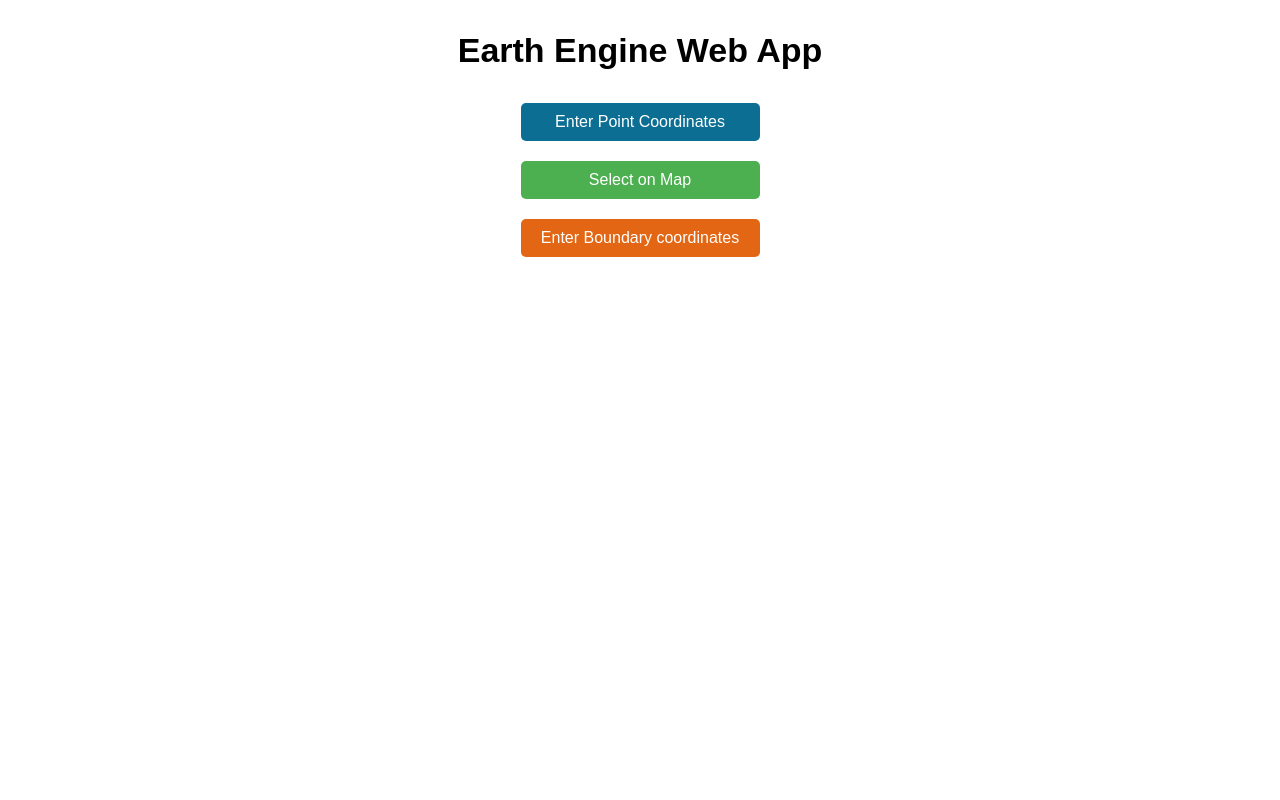
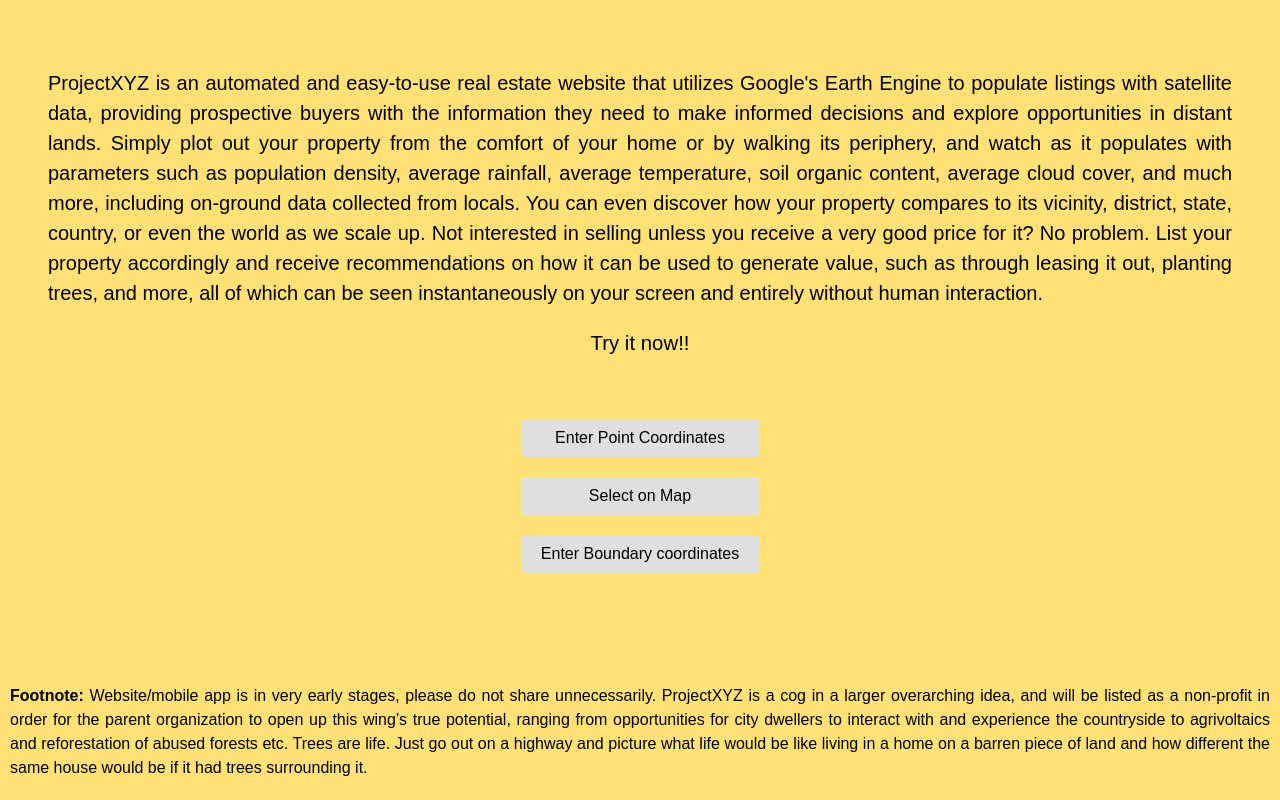
Before and after one commit to myj-nikhil/earth-engine, a Flask app: page / in a window 1280 px wide. Run offline with Flask 2, Linux system fonts and the light colour scheme.

Commit message:
added text to the page

```diff
--- a/templates/index.html
+++ b/templates/index.html
@@ -1,10 +1,8 @@
-
-
 <!DOCTYPE html>
 <html>
   <head>
     <meta charset="utf-8">
-    <title>Earth Engine Web App</title>
+    <title>Project XYZ</title>
     <style>
       /* Center the buttons vertically and horizontally */
       body {
@@ -14,32 +12,87 @@
         flex-direction: column;
         justify-content: center;
         align-items: center;
+        background-color: hsl(47, 100%, 73%);
         /* height: 100vh;    */
       }
+
+      #description {
+        padding: 20px;
+        border-radius: 10px;
+        margin: 20px;
+        text-align: center;
+      }
+
       /* Style the buttons */
       button {
         padding: 10px 20px;
         font-size: 16px;
-        background-color: #0d6e94;
-        color: white;
+        /* background-color: #0d6e94; */
+        color: black;
         border: none;
         border-radius: 5px;
         margin: 10px;
         width: 239px;
         cursor: pointer;
+        background-color: #dfdfdf;
       }
       #button2{
-        background-color: #4CAF50;
+        /* background-color: #4CAF50; */
+        background-color: #dfdfdf;
+        color: black  ;
       }
       #button3{
-        background-color: #e26613;
+        background-color: #dfdfdf;
+        color: black  ;
+      }
+
+      h1 {
+        margin-top: 50px;
+        font-size: 36px;
+        text-align: center;
+      }
+
+      p {
+        font-size: 20px;
+        line-height: 1.5;
+        margin-bottom: 10px;
+        text-align: left  ;
+        text-align: justify;
+      }
+      #foot {
+        position: absolute;
+        bottom: 0;
+        /* left: 0; */
+        width: 100%;
+        /* background-color: #aeff63; */
+        padding: 10px;
+        text-align: left;
+        text-align: justify;
+        font-size: 14px;
+        height: 50px;
+        margin: 0 auto;
       }
     </style>
   </head>
   <body>
-    <h1 style="text-align: center;">Earth Engine Web App</h1>
+    <!-- <h1>Project XYZ</h1>  -->
+    <div id="description">
+      <p>
+        ProjectXYZ is an automated and easy-to-use real estate website that utilizes Google's Earth Engine to populate listings with satellite data, providing prospective buyers with the information they need to make informed decisions and explore opportunities in distant lands.
+        Simply plot out your property from the comfort of your home or by walking its periphery, and watch as it populates with parameters such as population density, average rainfall, average temperature, soil organic content, average cloud cover, and much more, including on-ground data collected from locals.
+        You can even discover how your property compares to its vicinity, district, state, country, or even the world as we scale up. Not interested in selling unless you receive a very good price for it? No problem. List your property accordingly and receive recommendations on how it can be used to generate value,
+        such as through leasing it out, planting trees, and more, all of which can be seen instantaneously on your screen and entirely without human interaction.
+      </p>
+      <p style="text-align: center; font-size: larger;">Try it now!!</p>
+    </div>
+
     <button id="button1"onclick="window.location.href='/coordinates'">Enter Point Coordinates</button>
     <button id="button2" onclick="window.location.href='/map'">Select on Map</button>
     <button id="button3" onclick="window.location.href='/diagonal-coordinates'">Enter Boundary coordinates</button>
   </body>
+  <div style="position: absolute; bottom: 0px; padding: 10px;" ><p style="font-size: 16px;"><b>Footnote:</b> Website/mobile app is in very early stages, please do not share unnecessarily. ProjectXYZ is a cog in a larger overarching idea, and will be listed as a non-profit in order for the parent organization to open up this wing’s true potential,
+    ranging from opportunities for city dwellers to interact with and experience the countryside to agrivoltaics and reforestation of abused forests etc.
+    Trees are life. Just go out on a highway and picture what life would be like living in a home on a barren piece of land and how different the same house
+    would be if it had trees surrounding it. </p> </div>
+
 </html>
```
